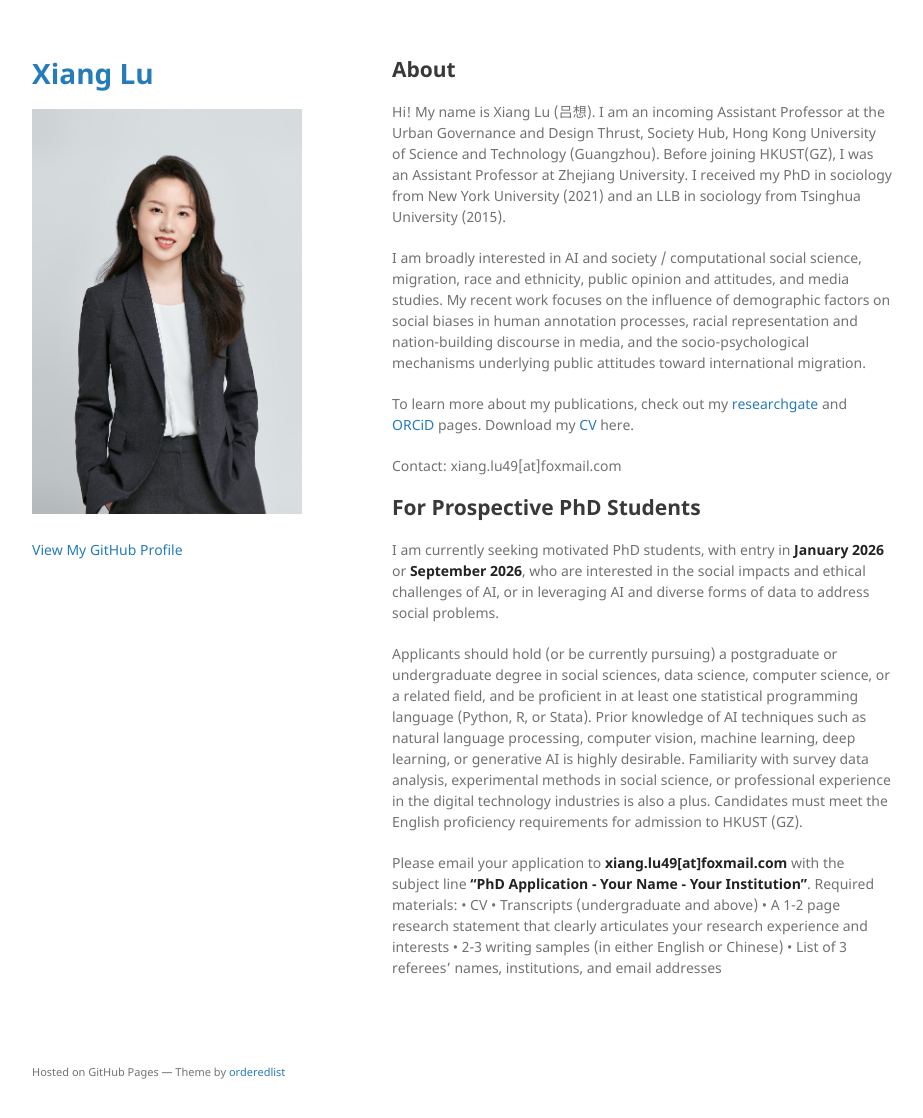
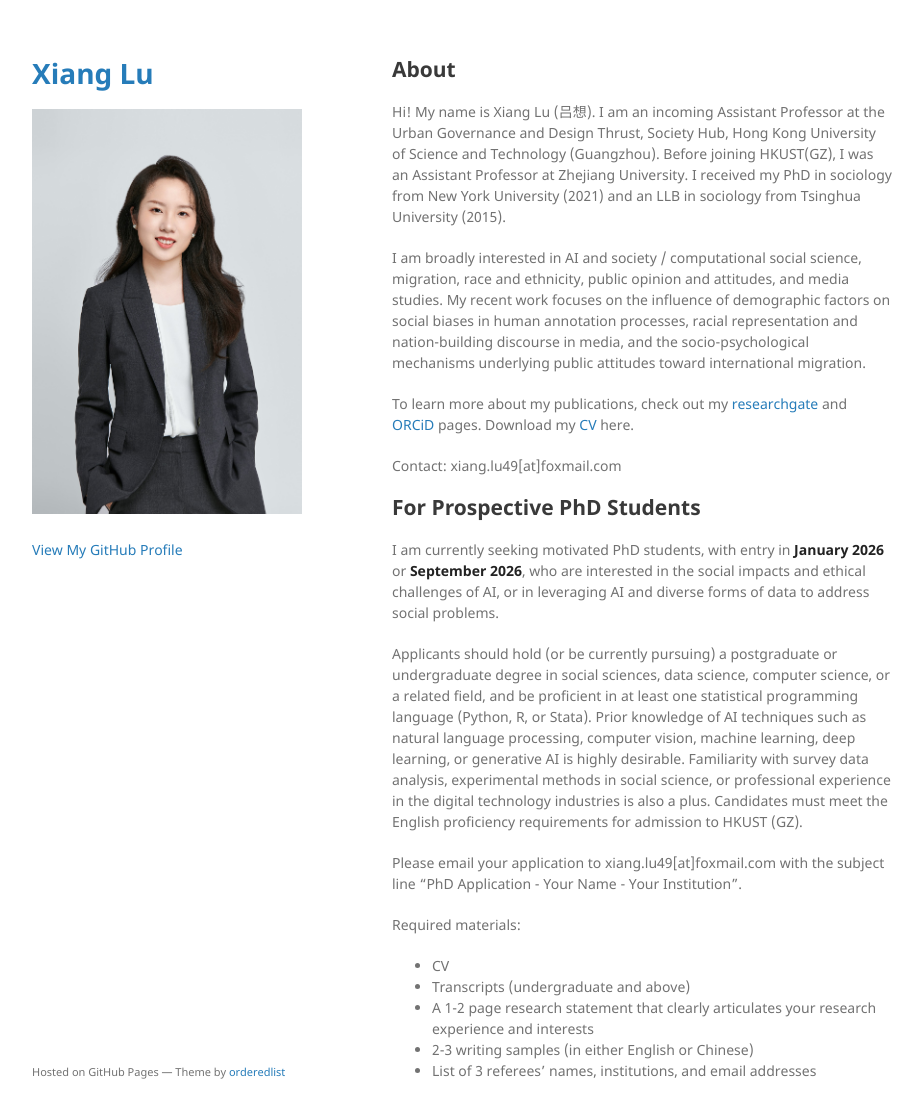
Before and after one commit to xianglusoc/xianglusoc.github.io, a Jekyll site: the page built from index.md, in a window 1280 px wide and 1151 px high. Shown: the top 1118 px of the window, without its empty margins (178-1101 px from the left). Built offline with Jekyll 4.4.1, drawn with Linux system fonts in a browser that asks for light colours; our own code applies the rules of GitHub Pages for plain Markdown files; the repository's description, which GitHub fills in, is left out.

```diff
--- a/index.md
+++ b/index.md
@@ -13,9 +13,12 @@ I am currently seeking motivated PhD students, with entry in **January 2026** or
 
 Applicants should hold (or be currently pursuing) a postgraduate or undergraduate degree in social sciences, data science, computer science, or a related field, and be proficient in at least one statistical programming language (Python, R, or Stata). Prior knowledge of AI techniques such as natural language processing, computer vision, machine learning, deep learning, or generative AI is highly desirable. Familiarity with survey data analysis, experimental methods in social science, or professional experience in the digital technology industries is also a plus. Candidates must meet the English proficiency requirements for admission to HKUST (GZ).
 
-Please email your application to **xiang.lu49[at]foxmail.com** with the subject line **“PhD Application - Your Name - Your Institution”**. Required materials:
-• CV
-• Transcripts (undergraduate and above)
-• A 1-2 page research statement that clearly articulates your research experience and interests
-• 2-3 writing samples (in either English or Chinese)
-• List of 3 referees’ names, institutions, and email addresses
+Please email your application to xiang.lu49[at]foxmail.com with the subject line “PhD Application - Your Name - Your Institution”.
+
+Required materials:
+
+- CV
+- Transcripts (undergraduate and above)
+- A 1-2 page research statement that clearly articulates your research experience and interests
+- 2-3 writing samples (in either English or Chinese)
+- List of 3 referees’ names, institutions, and email addresses
```
